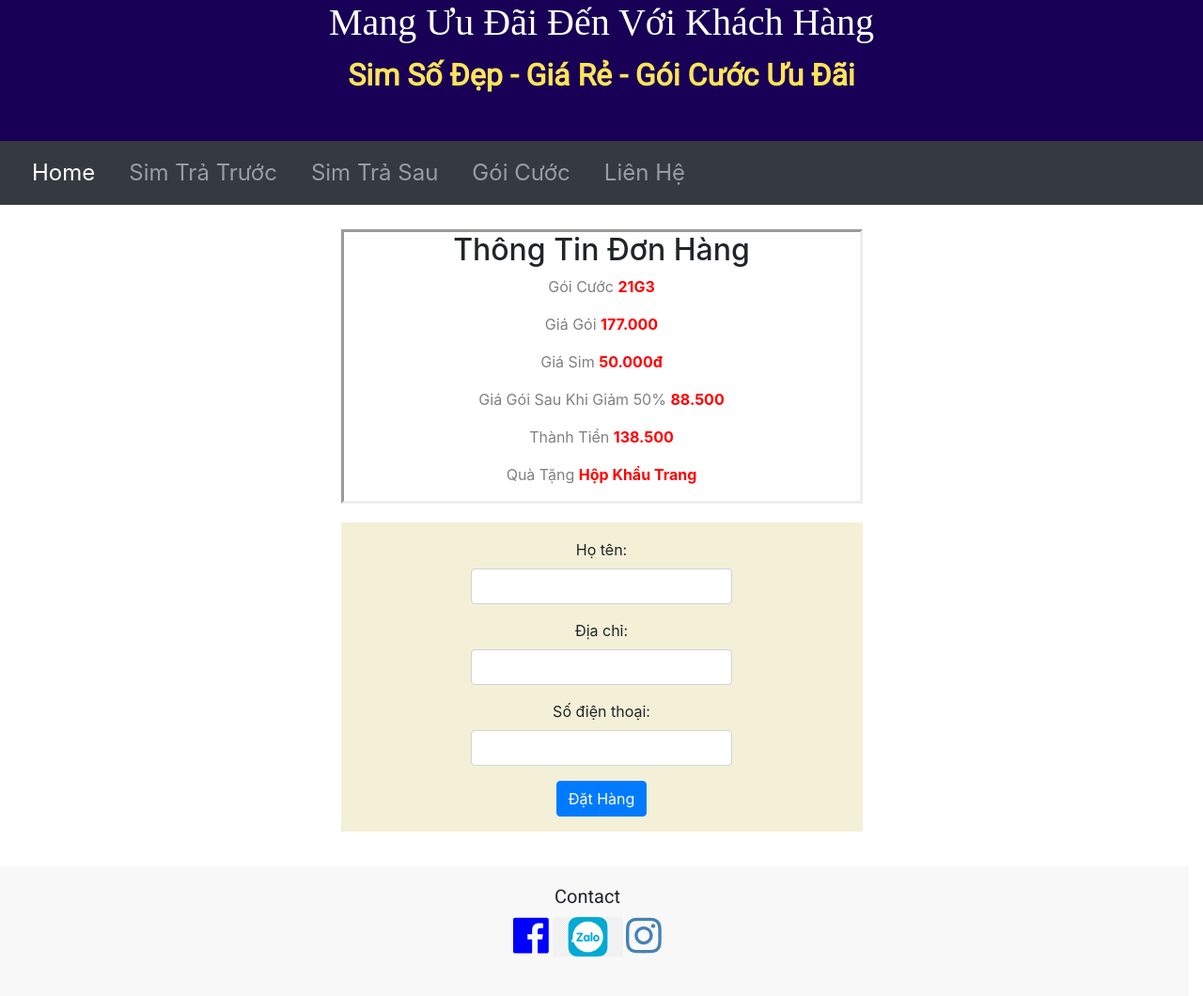
After one commit to Cuongtq88/simmobi, a Flask app: a page that uses templates/datgoicuoc.html in a window 1280 px wide. The commit adds this page. Shown: the whole page at 94% size. Run offline with Flask 2, Linux system fonts and the light colour scheme; some libraries are stand-ins or nearby versions; some web fonts are replaced.

Commit message:
cập nhật giá gói

```diff
--- a/main.py
+++ b/main.py
@@ -82,6 +82,43 @@ def show_tt():
     # if request.method == 'POST':
     #     return redirect(url_for('home'))
     return render_template('dathangtt.html', form =form, stb=stb, gia=gia)
+
+@app.route('/goicuoc/dathang',methods=["GET","POST"])
+def show_goicuoc():
+    form = ShowSimTT()
+    tengoi = request.args.get('tengoi')
+    giagoi = request.args.get('giagoi')
+    giagiam = request.args.get('giamgia')
+    quatang = request.args.get('quatang')
+
+    if form.validate_on_submit():
+        tengoi = request.args.get('tengoi')
+        giagoi = int(request.args.get('giagoi'))
+        giagiam = request.args.get('giagiam')
+        quatang = request.args.get('quatang')
+        if giagiam != None:
+            thanhtien = (giagoi - (giagoi * float(giagiam))) + 50000
+        else:
+            thanhtien = giagoi + 60000
+        my_email = "cuongpython2021@gmail.com"
+        password = os.environ.get("NEW_MK")
+
+        your_email = "cuongtq88@gmail.com"
+
+        with smtplib.SMTP("smtp.gmail.com",587) as conection:
+
+            msg = f"Khách hàng {form.hoten.data} \nĐịa chỉ {form.diachi.data} \nSố liên hệ {form.solienhe.data} \nGói Mua {tengoi} \nThành Tiền {thanhtien} "
+            subject = "Đơn hàng"
+            conection.starttls()
+            conection.login(my_email, password)
+            # conection.sendmail(from_addr= my_email, to_addrs=your_email,
+            #                    msg=f"Subject:Hello \n\n {ten} ")
+            fmt = 'From: {}\r\nTo: {}\r\nSubject: {}\r\n{}'
+            conection.sendmail(my_email, your_email,fmt.format(my_email,your_email,subject,msg).encode('utf-8'))
+        return redirect(url_for('chotdontt'))
+    if giagiam == None:
+        return render_template('datgoicuoc.html', form=form, tengoi=tengoi, giagoi=int(giagoi))
+    return render_template('datgoicuoc.html', form=form, tengoi=tengoi, giagoi=int(giagoi), giagiam=float(giagiam), quatang=quatang)
 @app.route('/')
 def home():
     return render_template('index.html')
--- /dev/null
+++ b/templates/datgoicuoc.html
@@ -0,0 +1,52 @@
+<!DOCTYPE html>
+{% import "bootstrap/wtf.html" as wtf %}
+{% include "header.html" %}
+<html lang="en">
+<head>
+    <meta charset="utf-8">
+    <meta name="viewport" content="width=device-width,height=device-height,initial-scale=1.0"/>
+  <title></title>
+  <link href="{{ url_for('static', filename='css/styles1.css')}}" rel="stylesheet">
+  <link rel="stylesheet" href="https://cdn.jsdelivr.net/npm/bootstrap@4.6.0/dist/css/bootstrap.min.css" integrity="sha384-B0vP5xmATw1+K9KRQjQERJvTumQW0nPEzvF6L/Z6nronJ3oUOFUFpCjEUQouq2+l" crossorigin="anonymous">
+
+  <!-- Font Awesome -->
+  <script defer src="https://use.fontawesome.com/releases/v5.0.7/js/all.js"></script>
+  <link href="https: //fonts.googleapis.com/css2? family = Merriweather & display = swap " rel=" stylesheet ">
+  <link href="https://fonts.googleapis.com/css2?family=Roboto&display=swap" rel="stylesheet">
+</head>
+<body>
+
+  <div class="container container-dathang">
+
+      <div class="vungdathangts">
+    <h2>Thông Tin Đơn Hàng</h2>
+    <p>Gói Cước <span class="stb">{{ tengoi}}</span></p>
+    <p>Giá Gói <span class="stb">{{ '{:,}'.format(giagoi).replace(',', '.')}}</span></p>
+    <p>Giá Sim <span class="stb">50.000đ</span></p>
+          {% if giagiam  %}
+          <p>Giá Gói Sau Khi Giảm {{ (giagiam * 100)|round|int }}% <span class="stb">{{'{:,}'.format(giagoi - (giagoi * giagiam)|round|int).replace(',', '.') }}</span></p>
+          <p>Thành Tiền <span class="stb">{{ '{:,}'.format(((giagoi - (giagoi * giagiam)) + 50000)|round|int).replace(',', '.')}}</span></p>
+            <p>Quà Tặng <span class="stb">{{ quatang}}</span></p>
+          {% else %}
+          <p>Thành Tiền <span class="stb">{{ '{:,}'.format((giagoi + 50000)|round|int).replace(',', '.')}}</span></p>
+           <p>Quà Tặng <span class="stb">{{ quatang}}</span></p>
+          {% endif %}
+
+
+
+      </div>
+        <div class="vungdathangts-1">
+             <form class="" action="{{ url_for('show_goicuoc', tengoi = tengoi, giagoi = giagoi, giagiam = giagiam, quatang = quatang) }}" method="POST">
+      <div class="row row-ts no-gutters">
+          <div class="col-lg-6  cotdathangts">
+
+            {{ wtf.quick_form(form) }}
+          <button type="submit" class="btn btn-primary" value="dathangtgoi">Đặt Hàng</button>
+          </form>
+          </div>
+    </div>
+            </div>
+      </div>
+</body>
+{% include "footer.html" %}
+</html>
--- a/templates/goicuoc.html
+++ b/templates/goicuoc.html
@@ -49,7 +49,7 @@
           {% endif %}
           <div class=""><h3 style="color:green">Quà Tặng: {{ goi.quatang}}</h3></div>
         <div class="datmua">
-          <button type="submit" name="button" class="btn btn-success btn-datmua">Đặt Mua</button>
+          <a href="{{url_for('show_goicuoc', tengoi = goi.tengoi, giagoi = goi.gia, giamgia = goi.giamgia, quatang= goi.quatang) }}"> <button type="submit" name="button" class="btn btn-success btn-datmua">Đặt Mua</button></a>
         </div>
       </div>
         {% endfor %}
```
